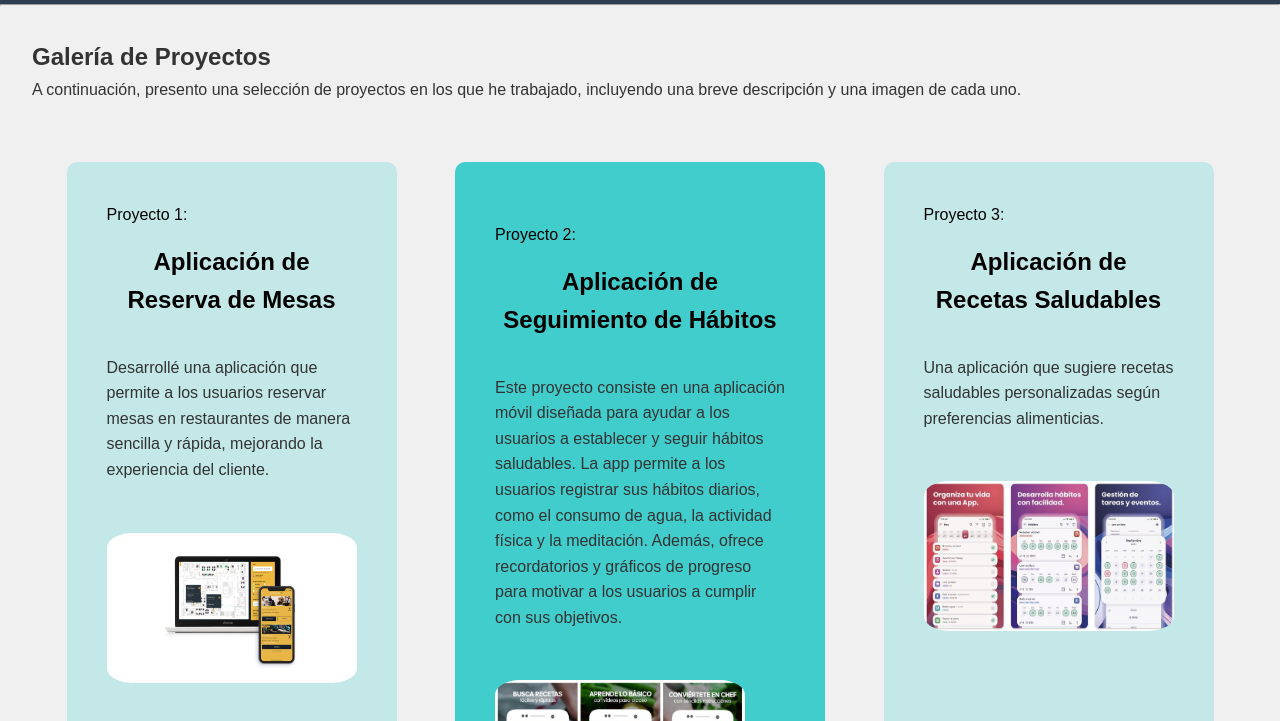
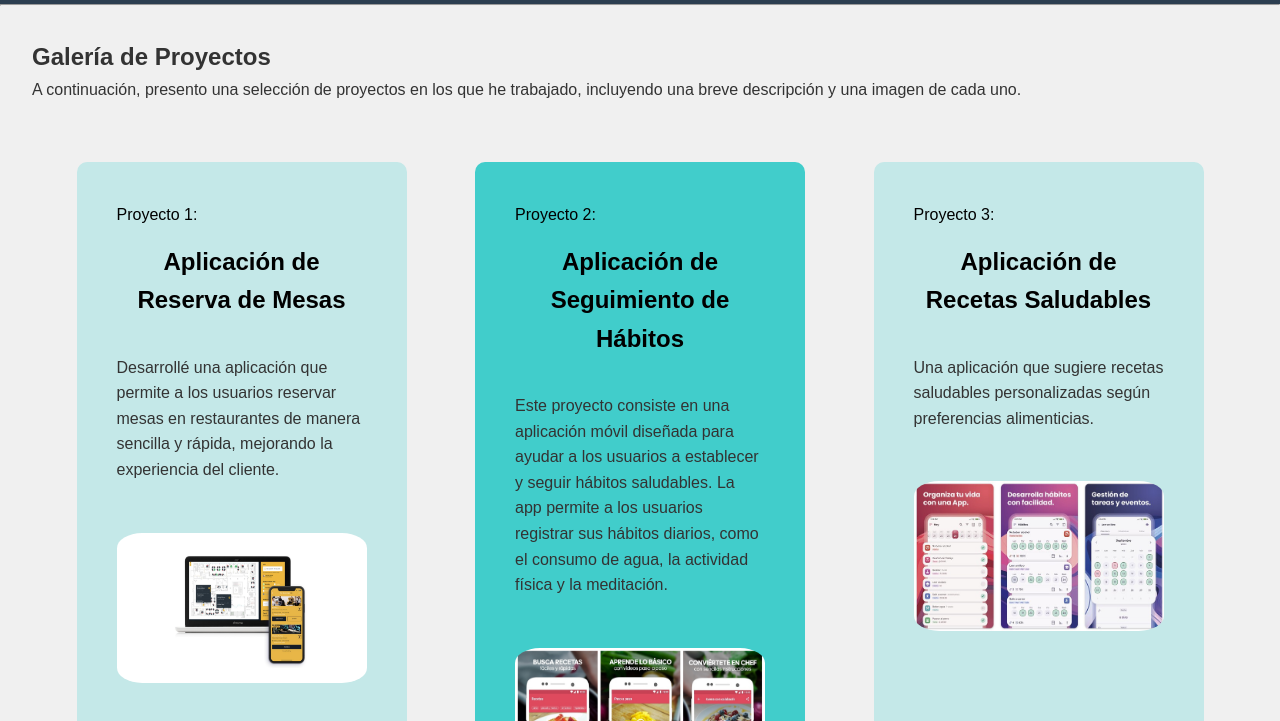
Before and after one commit to AndyMonteroA/PortafolioAndy, a plain HTML site: page proyectos.html in a window 1280 px wide. Shown: the part 79-800 px from the top of the page. Drawn offline with Linux system fonts and the light colour scheme.

Commit message:
Add files via upload

```diff
--- a/css/proyectos.css
+++ b/css/proyectos.css
@@ -41,9 +41,9 @@ body {
   flex-direction: column;
   background-color: #41cdcb;
   border-radius: 10px;
-  width: 370px;
+  width: 330px;
   height: 700px;
-  padding: 60px 40px;
+  padding: 40px;
 
 }
 
@@ -76,6 +76,7 @@ body {
   font-size: 1 rem;
   margin-bottom: 50px;
 }
+
 
 .imagenes>img {
   width: 250px;
--- a/proyectos.html
+++ b/proyectos.html
@@ -59,9 +59,7 @@
                         establecer y
                         seguir hábitos saludables. La app permite a los usuarios registrar sus hábitos diarios,
                         como el
-                        consumo de agua, la actividad física y la meditación. Además, ofrece recordatorios y
-                        gráficos de
-                        progreso para motivar a los usuarios a cumplir con sus objetivos.</p>
+                        consumo de agua, la actividad física y la meditación.</p>
                     <figure class="imagenes">
                         <img src="imagenes/apli-rect.jpg" alt="Aplicación de Recetas Saludables">
                     </figure>
```
